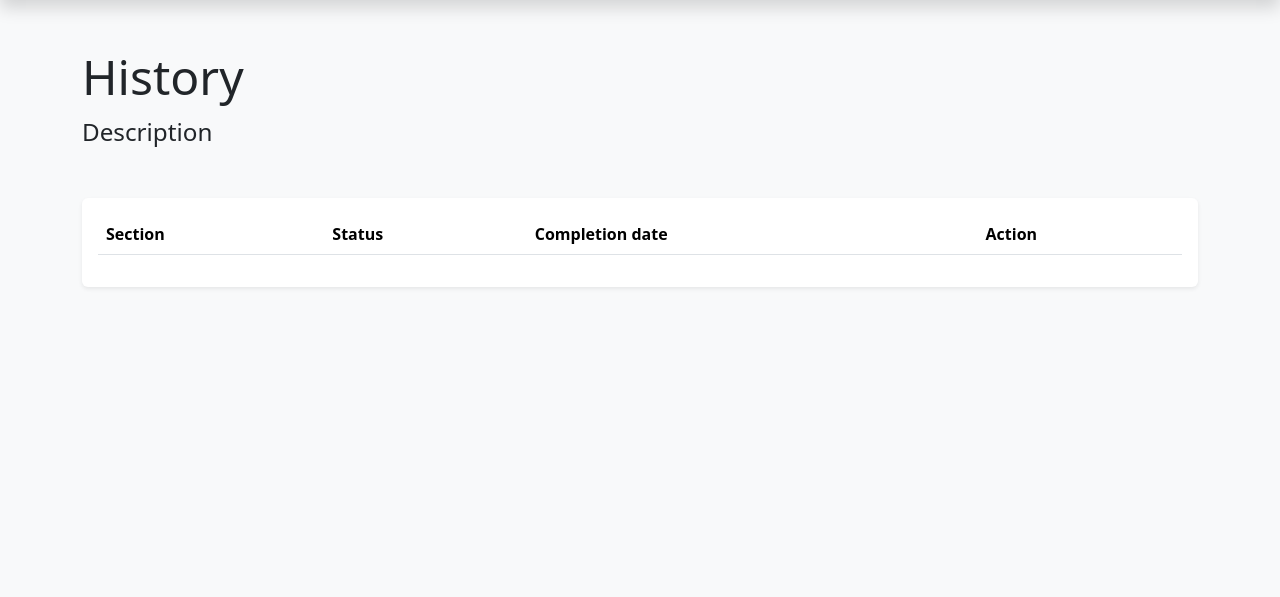
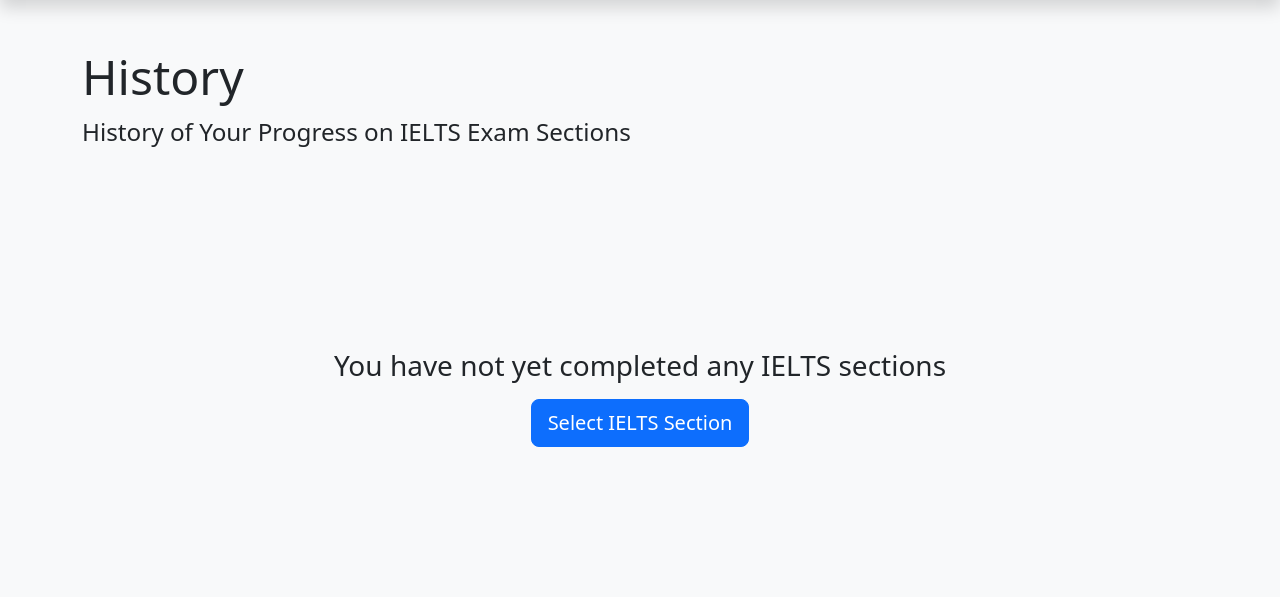
Before and after one commit to kirillak404/IELTS-practice, a Flask app: page /history in a window 1280 px wide. Shown: the part 74-671 px from the top of the page. Run offline with Flask 3, Linux system fonts and the light colour scheme; the visitor is signed in with stand-in values (Sample User, id 1); data comes from the database, SQL or seed files in the repository; lists and menus that the app fills with data are empty.

Commit message:
feat: finalize history page

```diff
--- a/app/models.py
+++ b/app/models.py
@@ -302,6 +302,10 @@ class UserProgress(db.Model):
             dict: Dictionary containing the final scores for fluency_coherence,
                   grammatical_range_accuracy, lexical_resource, pronunciation, and final score.
         """
+
+        if not self.is_completed:
+            raise RuntimeError("Cannot calculate final scores before section completion.")
+
         # Define the score types
         score_types = ['fluency_coherence_score',
                        'grammatical_range_accuracy_score',
--- a/app/templates/history.html
+++ b/app/templates/history.html
@@ -6,17 +6,20 @@ Speaking practice
 History
 {% endblock %}
 {% block h2 %}
-Description
+History of Your Progress on IELTS Exam Sections
 {% endblock %}
 {% block content %}
 
+
+{% if user_progress_history %}
 <div class="my-3 p-3 bg-body rounded shadow-sm">
    <table class="table align-middle">
       <thead>
          <tr>
             <th scope="col">Section</th>
             <th scope="col">Status</th>
-            <th scope="col">Completion date</th>
+            <th scope="col">Finished</th>
+            <th scope="col">Final score</th>
             <th scope="col">Action</th>
          </tr>
       </thead>
@@ -34,13 +37,24 @@ Description
                {% endif %}
             </td>
             <td>
-               {{ progress.completed_at }}
+               {% if progress.completed_at %}
+               {{ progress.completed_at | time_ago_in_words }}
+               {% else %}
+               -
+               {% endif %}
+            </td>
+            <td>
+               {% if progress.completed_at %}
+               {{ progress.get_speaking_final_scores().overall_score | show_score_with_emoji }}
+               {% else %}
+               -
+               {% endif %}
             </td>
             <td>
                {% if progress.is_completed %}
                <a href="{{ url_for('main.get_section_results', user_progress_id=progress.id) }}" class="btn btn-outline-success" role="button">View result</a>
                {% else %}
-               <button type="button" class="btn btn-primary">Continue</button>
+               <a href="{{ url_for('main.speaking_practice_get') }}" class="btn btn-primary" role="button">Resume</a>
                {% endif %}
             </td>
          </tr>
@@ -48,5 +62,11 @@ Description
       </tbody>
    </table>
 </div>
+{% else %}
+<div class="text-center" style="min-height: 50vh; display: flex; align-items: center; justify-content: center; flex-direction: column;">
+    <h3 class="mb-3">You have not yet completed any IELTS sections</h3>
+    <a href="{{ url_for('main.index') }}" class="btn btn-primary btn-lg">Select IELTS Section</a>
+</div>
+{% endif %}
 
 {% endblock %}
--- a/app/templates/section_results.html
+++ b/app/templates/section_results.html
@@ -10,7 +10,7 @@ IELTS Speaking section results
 {% endblock %}
 {% block content %}
 
-<h3 class="mb-4">Your results <small class="text-muted fw-normal fs-6">completed {{ user_progress.completed_at | time_ago_in_words }}</small></h3>
+<h3 class="mb-4">Your final results <small class="text-muted fw-normal fs-6">completed {{ user_progress.completed_at | time_ago_in_words }}</small></h3>
 
 <div class="row align-items-stretch">
   <div class="col-md-4 d-flex flex-column">
```
